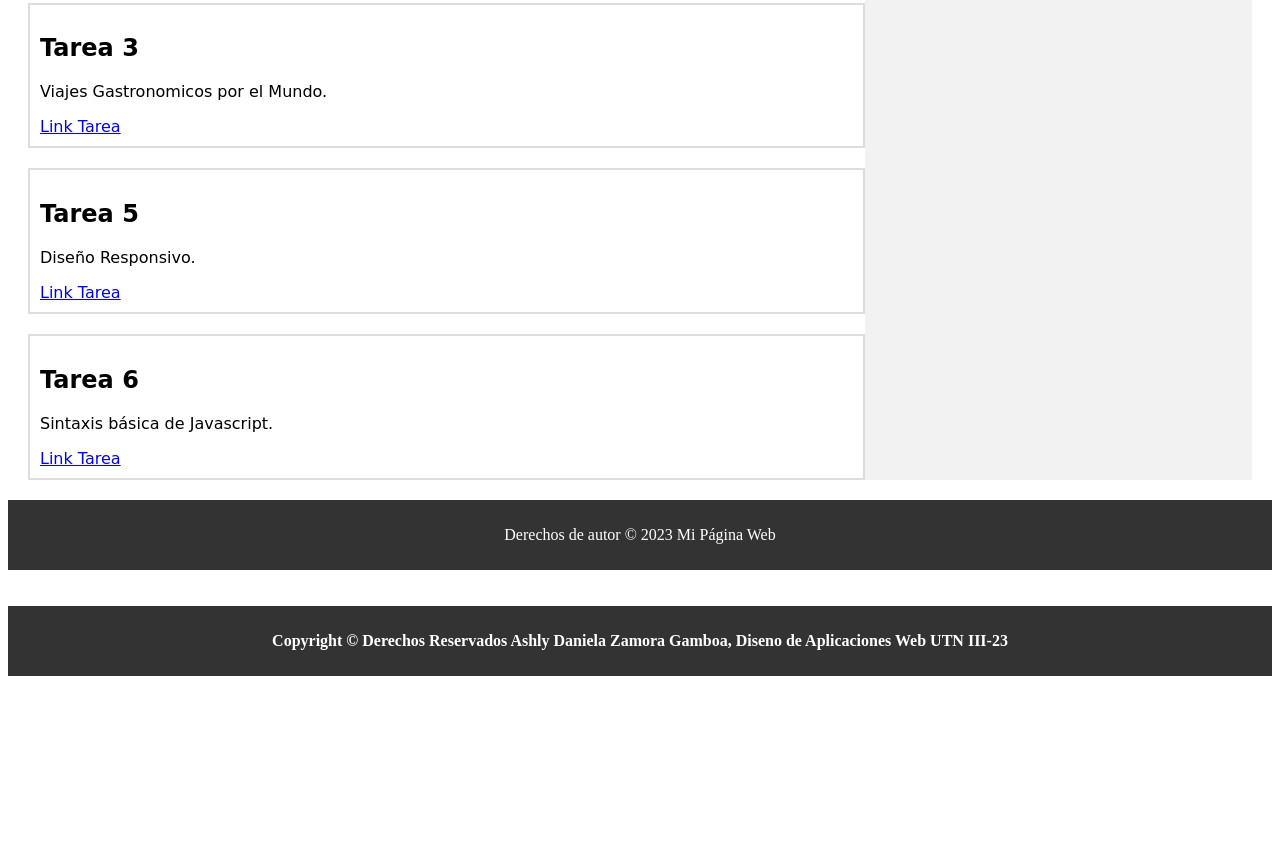
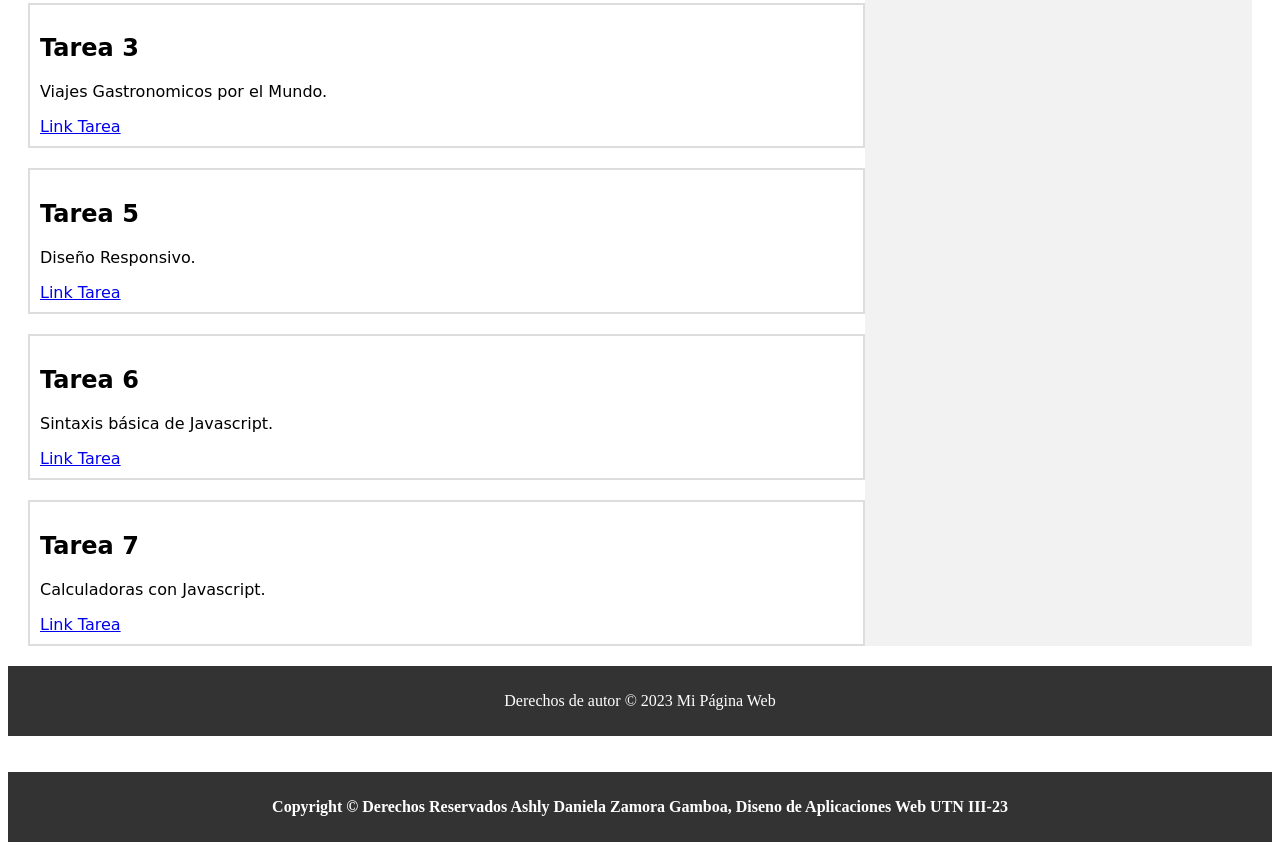
Before and after one commit to AshZamoraG/AshZamoraG.github.io, a plain HTML site: page index.html in a window 1280 px wide. Shown: the part 627-1477 px from the top of the page. Before the commit the page ends 1311 px from the top, so only its background shows below. Drawn offline with Linux system fonts and the light colour scheme.

Commit message:
Update index.html

```diff
--- a/index.html
+++ b/index.html
@@ -49,6 +49,11 @@
                 <p>Sintaxis básica de Javascript.</p>
                 <a href="Tareas/Tarea_6/index.html">Link Tarea</a>
             </section>
+            <section>
+                <h2>Tarea 7</h2>
+                <p>Calculadoras con Javascript.</p>
+                <a href="Tareas/Tarea_7/index.html">Link Tarea</a>
+            </section>
         </div>
 
         <aside>
```
